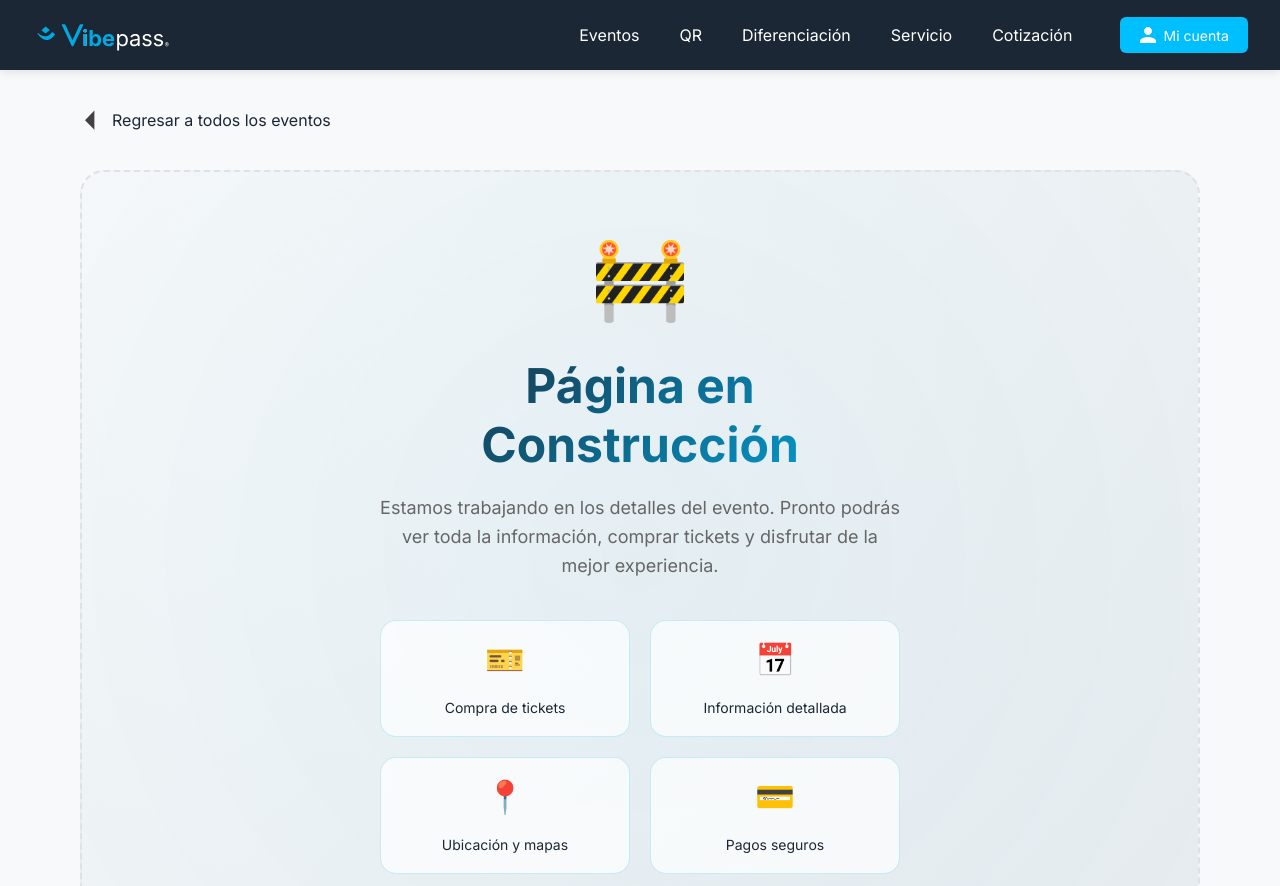
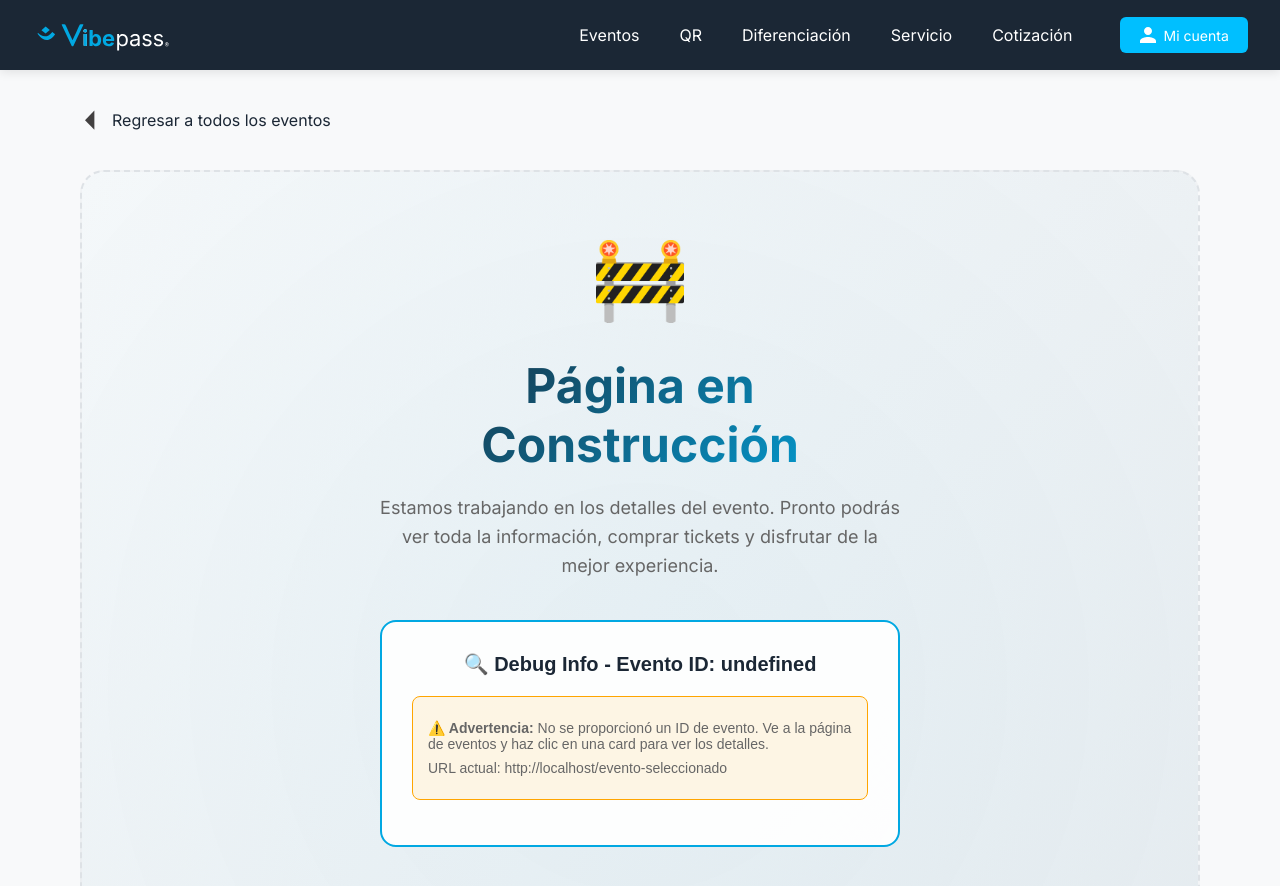
Before and after one commit to datoanalista/vibepass-web, a Next.js app: page /evento-seleccionado in a window 1280 px wide. Shown: the top 886 px of the page. Built offline with nearby package versions, Linux system fonts and the light colour scheme.

Commit message:
debug: Improve debugging for eventoId issues
- Add more detailed console logs to check event data structure
- Handle case when eventoId is undefined in URL
- Add warning message when no eventoId is provided
- Show current URL for debugging purposes
- Add warningInfo styles for better UX

```diff
--- a/src/components/Events/EventoSeleccionadoPage/EventoSeleccionadoPage.module.css
+++ b/src/components/Events/EventoSeleccionadoPage/EventoSeleccionadoPage.module.css
@@ -170,6 +170,14 @@
   font-size: 14px;
 }
 
+.warningInfo {
+  background: rgba(255, 165, 0, 0.1);
+  border: 1px solid #ffa500;
+  border-radius: 8px;
+  padding: 15px;
+  margin: 15px 0;
+}
+
 .errorInfo {
   background: rgba(255, 0, 0, 0.1);
   border: 1px solid #ff0000;
--- a/src/components/Events/EventoSeleccionadoPage/EventoSeleccionadoPage.tsx
+++ b/src/components/Events/EventoSeleccionadoPage/EventoSeleccionadoPage.tsx
@@ -34,19 +34,25 @@ const EventoSeleccionadoPage: React.FC = () => {
           </p>
 
           {/* Debug Info - Datos del evento */}
-          {eventoId && (
           <div className={styles.debugInfo}>
-              <h3>🔍 Debug Info - Evento ID: {eventoId}</h3>
+            <h3>🔍 Debug Info - Evento ID: {eventoId || 'undefined'}</h3>
 
-              {loading && <p>⏳ Cargando datos del evento...</p>}
+            {!eventoId && (
+              <div className={styles.warningInfo}>
+                <p><strong>⚠️ Advertencia:</strong> No se proporcionó un ID de evento. Ve a la página de eventos y haz clic en una card para ver los detalles.</p>
+                <p>URL actual: {typeof window !== 'undefined' ? window.location.href : 'N/A'}</p>
+              </div>
+            )}
 
-              {error && (
+            {eventoId && loading && <p>⏳ Cargando datos del evento...</p>}
+
+            {eventoId && error && (
               <div className={styles.errorInfo}>
                 <p><strong>❌ Error:</strong> {error}</p>
               </div>
             )}
 
-              {event && (
+            {eventoId && event && (
               <div className={styles.eventInfo}>
                 <h4>📋 Información del Evento:</h4>
                 <p><strong>ID:</strong> {event.id}</p>
@@ -54,7 +60,7 @@ const EventoSeleccionadoPage: React.FC = () => {
               </div>
             )}
 
-              {users.length > 0 && (
+            {eventoId && users.length > 0 && (
               <div className={styles.usersInfo}>
                 <h4>👥 Usuarios del Evento ({users.length}):</h4>
                 <div className={styles.usersList}>
@@ -70,7 +76,6 @@ const EventoSeleccionadoPage: React.FC = () => {
               </div>
             )}
           </div>
-          )}
 
           <div className={styles.constructionFeatures}>
             <div className={styles.feature}>
--- a/src/components/Events/UpcomingEvents/UpcomingEvents.tsx
+++ b/src/components/Events/UpcomingEvents/UpcomingEvents.tsx
@@ -89,6 +89,7 @@ const UpcomingEvents: React.FC<UpcomingEventsProps> = ({ events }) => {
           // Debug: verificar la estructura del evento
           console.log('🔍 Event data:', event);
           console.log('🆔 Event ID:', event._id);
+          console.log('🔑 All event keys:', Object.keys(event));
 
           return (
             <div
```
Lines whose indentation alone changed are shown as unchanged.
